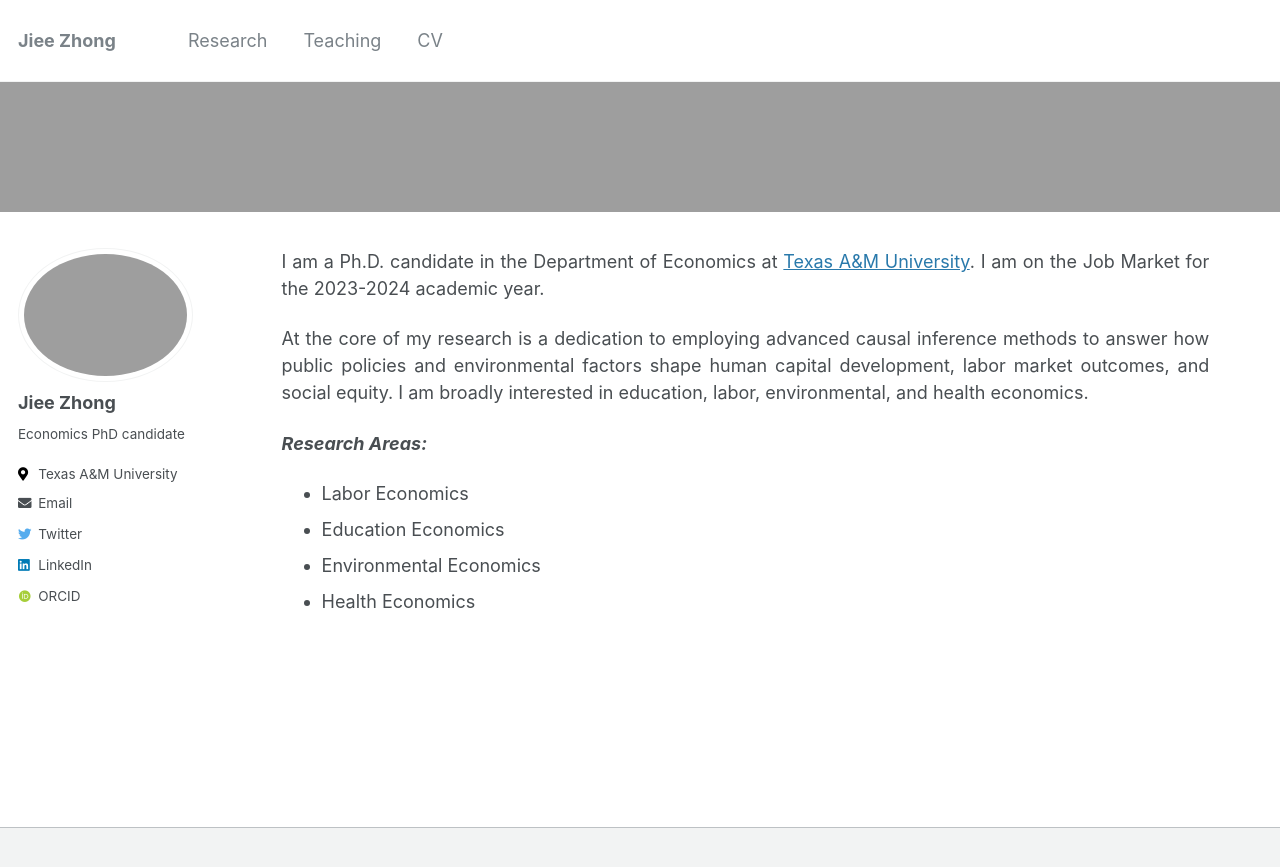
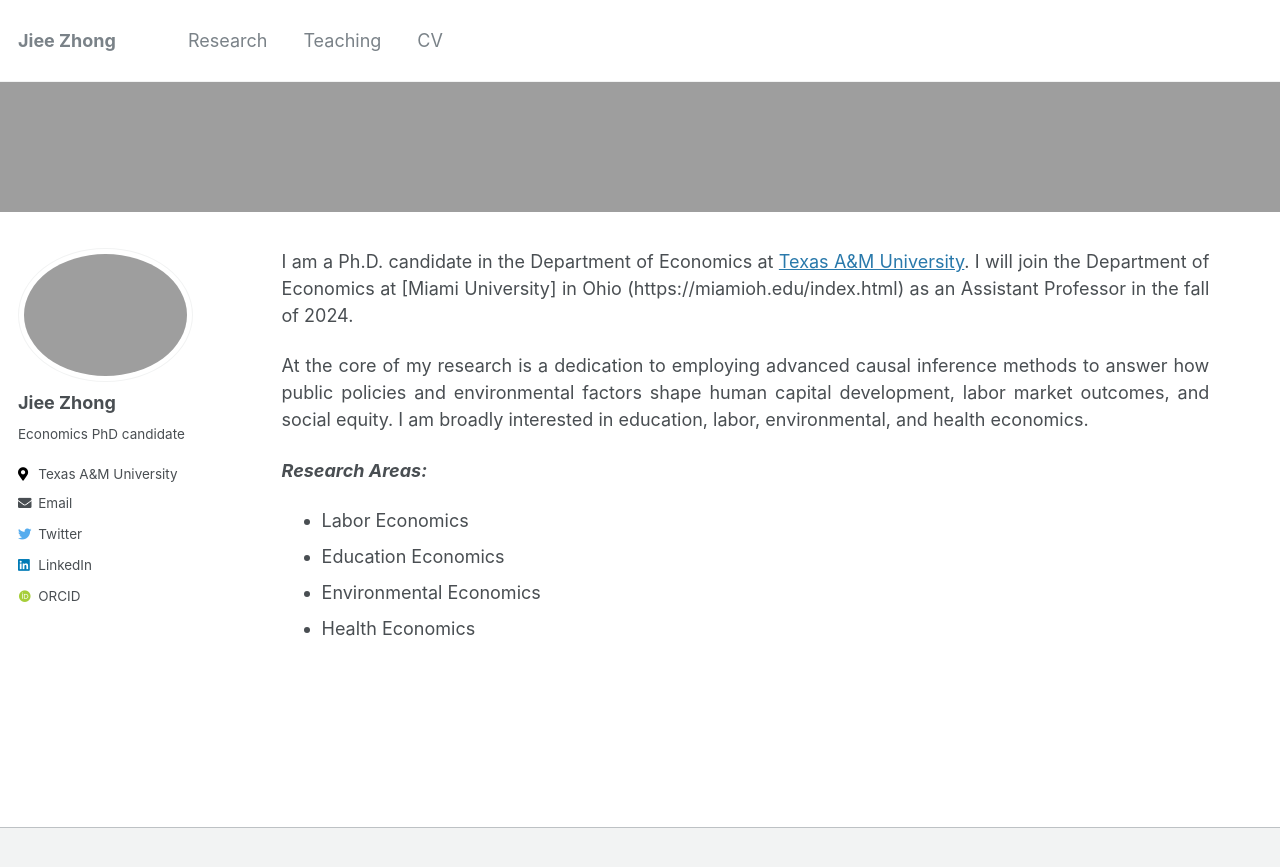
Before and after one commit to jieezhong/jieezhong.github.io, a Jekyll site: the page built from _pages/about.md, in a window 1280 px wide. Shown: the top 867 px of the page. Built offline with Jekyll 4.4.1, drawn with Linux system fonts in a browser that asks for light colours; some web fonts are replaced.

Commit message:
Update about.md

```diff
--- a/_pages/about.md
+++ b/_pages/about.md
@@ -5,7 +5,7 @@ header:
   overlay_image: beach_oregon3.jpg
 ---
 
-I am a Ph.D. candidate in the Department of Economics at [Texas A&M University](https://liberalarts.tamu.edu/economics/). I am on the Job Market for the 2023-2024 academic year.
+I am a Ph.D. candidate in the Department of Economics at [Texas A&M University](https://liberalarts.tamu.edu/economics/). I will join the Department of Economics at [Miami University] in Ohio (https://miamioh.edu/index.html) as an Assistant Professor in the fall of 2024.
 
 At the core of my research is a dedication to employing advanced causal inference methods to answer how public policies and environmental factors shape human capital development, labor market outcomes, and social equity. I am broadly interested in education, labor, environmental, and health economics.
 
```
